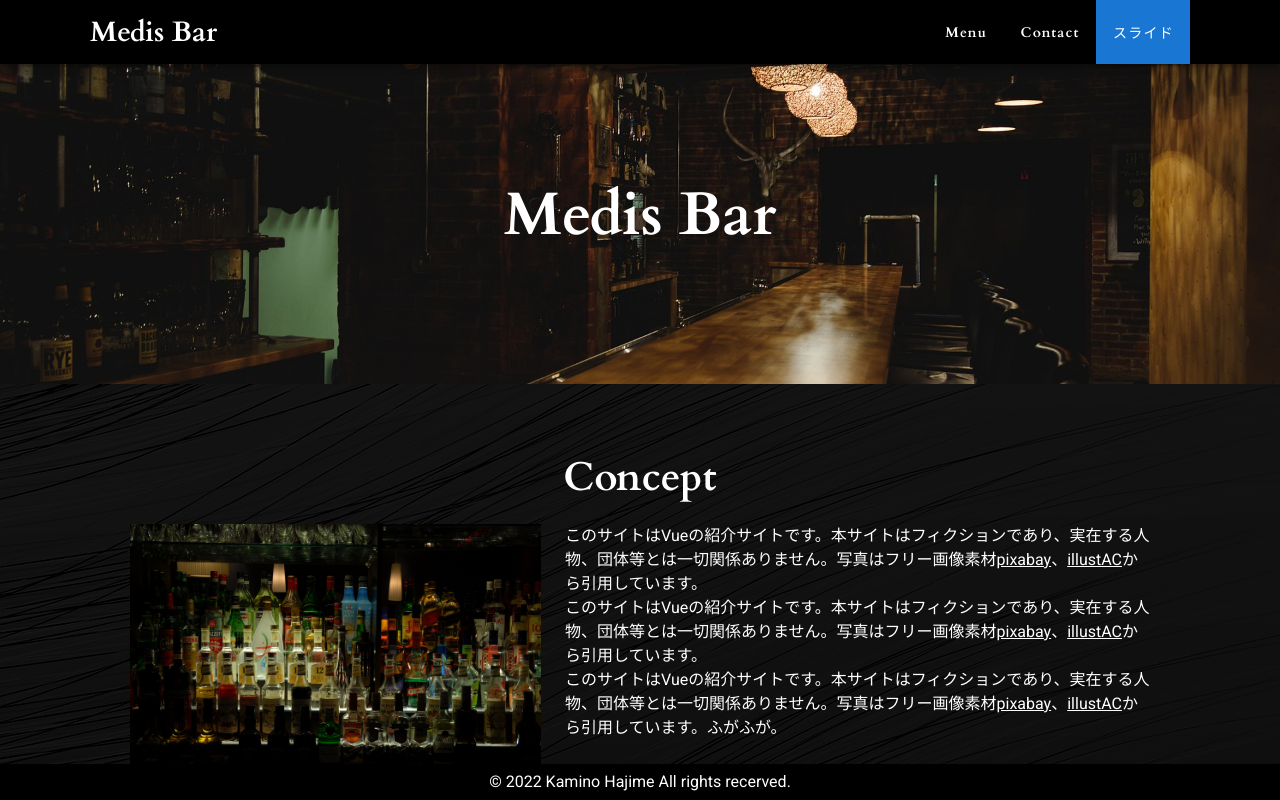
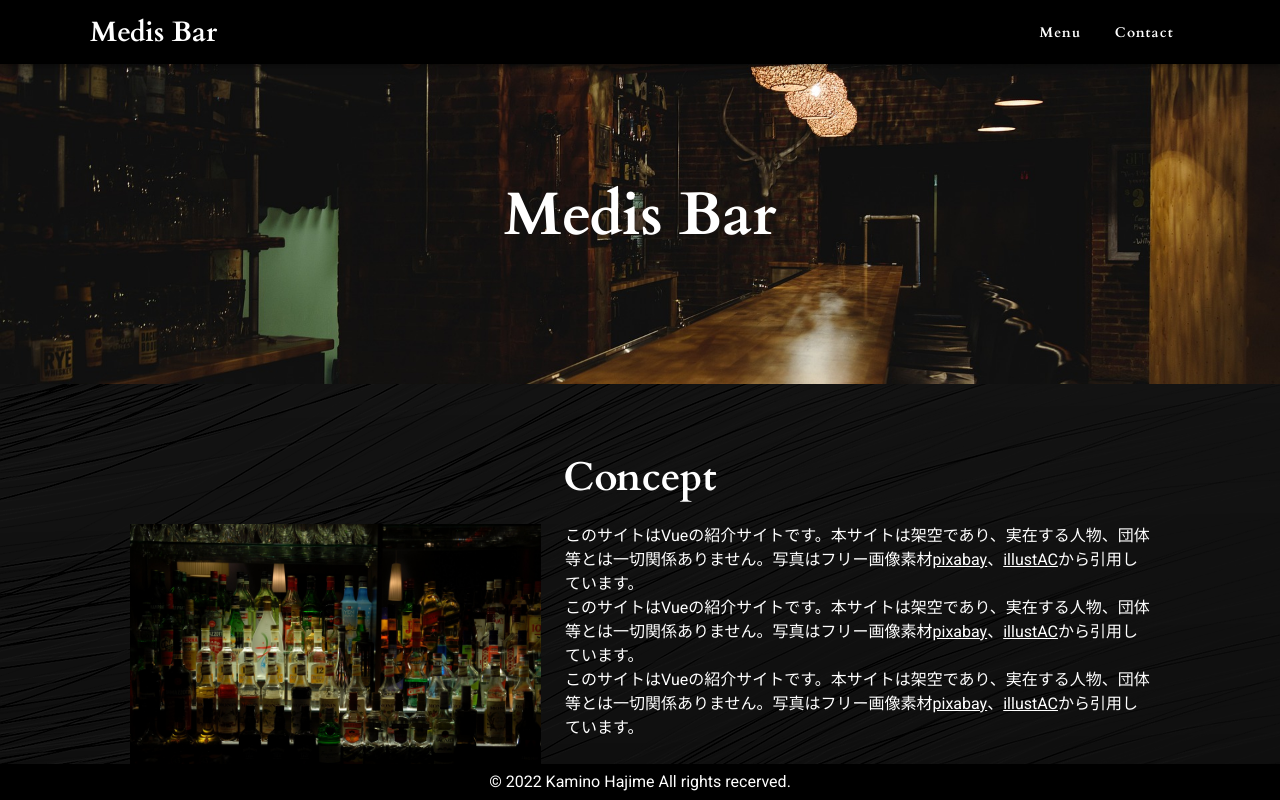
Before and after one commit to iden1107/Medis-Bar, a Nuxt app: page / in a window 1280 px wide. Shown: the top 800 px of the page. Built offline with nearby package versions, Linux system fonts and the light colour scheme.

Commit message:
[modify]コンセプト文章変更

```diff
--- a/layouts/default.vue
+++ b/layouts/default.vue
@@ -21,9 +21,9 @@
         <v-list-item router to="/contact" exact>
           <v-list-item-title class="d-flex justify-center"><p class="white--text drawer-list">Contact</p></v-list-item-title>
         </v-list-item>
-        <v-list-item router to="/slide" exact class="nav-slide">
+        <!-- <v-list-item router to="/slide" exact class="nav-slide">
           <v-list-item-title class="d-flex justify-center"><p class="white--text drawer-list">スライド</p></v-list-item-title>
-        </v-list-item>
+        </v-list-item> -->
       </v-list>
     </v-navigation-drawer>
 
@@ -37,7 +37,7 @@
         <v-toolbar-items class="d-none d-sm-block">
           <v-btn to="/menu" text class="white--text" style="text-transform: none">Menu</v-btn>
           <v-btn to="/contact" text class="white--text" style="text-transform: none">Contact</v-btn>
-          <v-btn to="/slide" class="primary">スライド</v-btn>
+          <!-- <v-btn to="/slide" class="primary">スライド</v-btn> -->
         </v-toolbar-items>
         <v-app-bar-nav-icon @click.stop="drawer = !drawer" class="white--text d-sm-none"/>
       </v-toolbar-items>
--- a/pages/index.vue
+++ b/pages/index.vue
@@ -18,9 +18,9 @@
           </v-col>
           <v-col cols="12" sm="7">
             <p class="white--text">
-              このサイトはVueの紹介サイトです。本サイトはフィクションであり、実在する人物、団体等とは一切関係ありません。写真はフリー画像素材<a href="https://pixabay.com/ja/" class="white--text">pixabay</a>、<a href="https://www.ac-illust.com/" class="white--text">illustAC</a>から引用しています。<br />
-              このサイトはVueの紹介サイトです。本サイトはフィクションであり、実在する人物、団体等とは一切関係ありません。写真はフリー画像素材<a href="https://pixabay.com/ja/" class="white--text">pixabay</a>、<a href="https://www.ac-illust.com/" class="white--text">illustAC</a>から引用しています。<br />
-              このサイトはVueの紹介サイトです。本サイトはフィクションであり、実在する人物、団体等とは一切関係ありません。写真はフリー画像素材<a href="https://pixabay.com/ja/" class="white--text">pixabay</a>、<a href="https://www.ac-illust.com/" class="white--text">illustAC</a>から引用しています。ふがふが。<br />
+              このサイトはVueの紹介サイトです。本サイトは架空であり、実在する人物、団体等とは一切関係ありません。写真はフリー画像素材<a href="https://pixabay.com/ja/" class="white--text">pixabay</a>、<a href="https://www.ac-illust.com/" class="white--text">illustAC</a>から引用しています。<br />
+              このサイトはVueの紹介サイトです。本サイトは架空であり、実在する人物、団体等とは一切関係ありません。写真はフリー画像素材<a href="https://pixabay.com/ja/" class="white--text">pixabay</a>、<a href="https://www.ac-illust.com/" class="white--text">illustAC</a>から引用しています。<br />
+              このサイトはVueの紹介サイトです。本サイトは架空であり、実在する人物、団体等とは一切関係ありません。写真はフリー画像素材<a href="https://pixabay.com/ja/" class="white--text">pixabay</a>、<a href="https://www.ac-illust.com/" class="white--text">illustAC</a>から引用しています。<br />
             </p>
           </v-col>
         </v-row>
```
